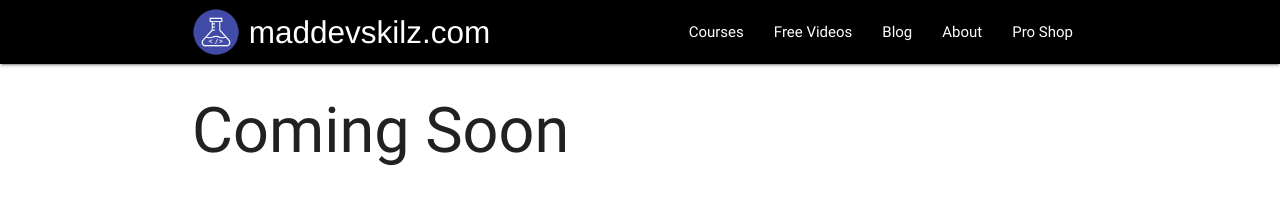
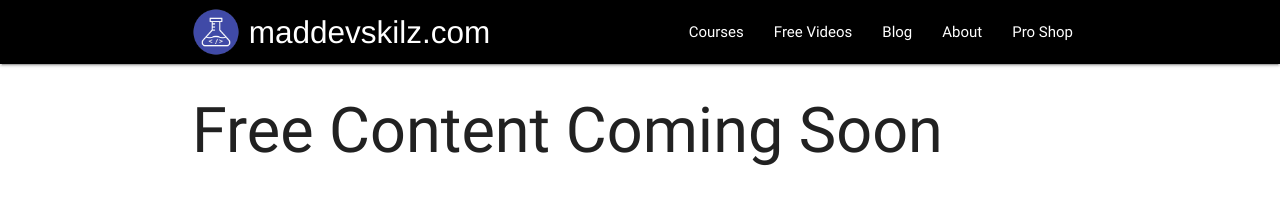
Before and after one commit to brucevanhorn2/maddevskilz-2020, a website: page public/free-content.html in a window 1280 px wide. Drawn offline with Linux system fonts and the light colour scheme; a web font is replaced by a local one.

Commit message:
changed favicon and added placeholders

```diff
--- a/public/free-content.html
+++ b/public/free-content.html
@@ -39,7 +39,7 @@
         </div>
     </nav>
     <div class="container">
-        <h1> Coming Soon </h1>
+        <h1> Free Content Coming Soon </h1>
     </div>
 </body>
 </html>
```
Also changed, not shown: public/courses.html (+1 -1 lines), public/favicon.ico, 1 other file.
